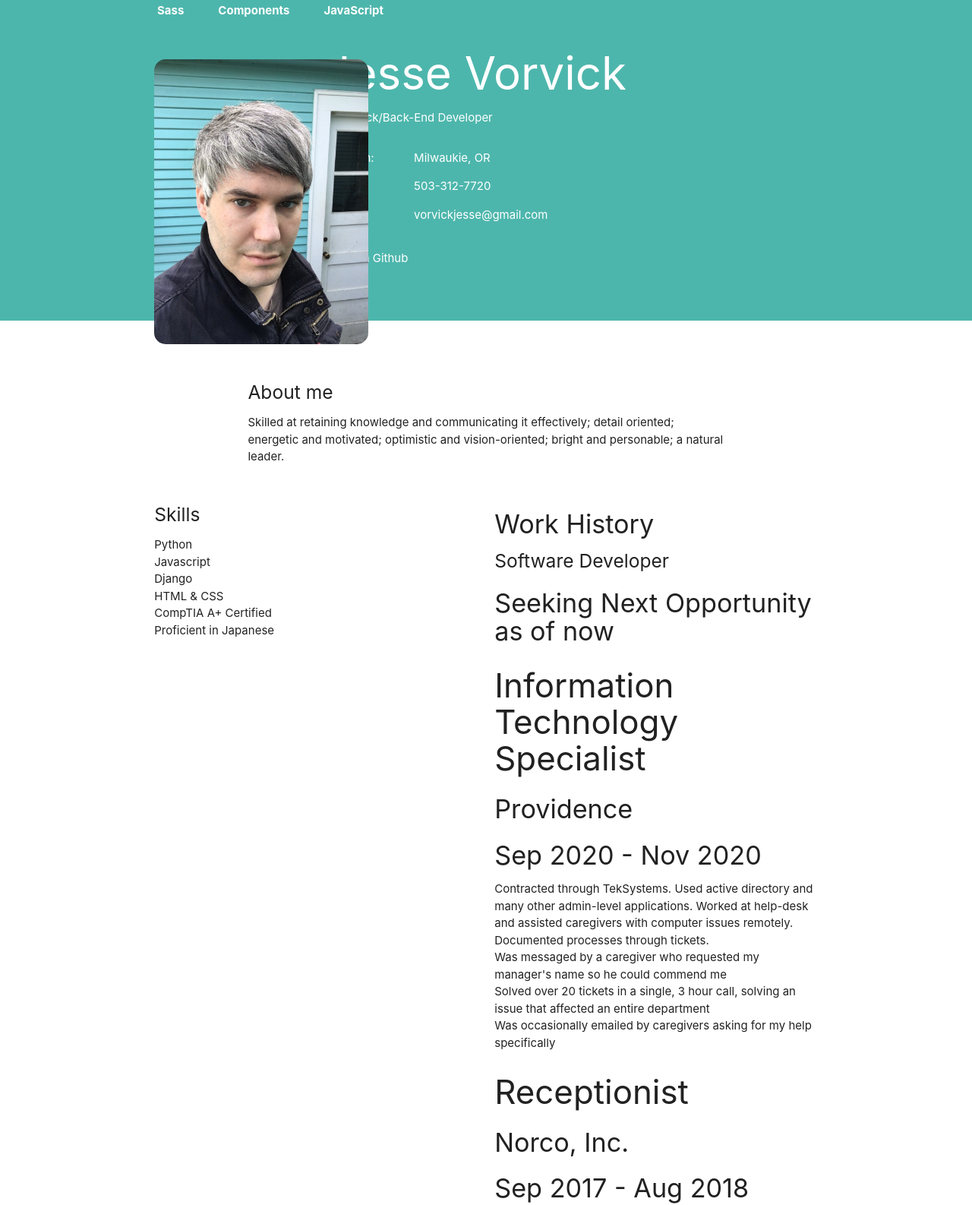
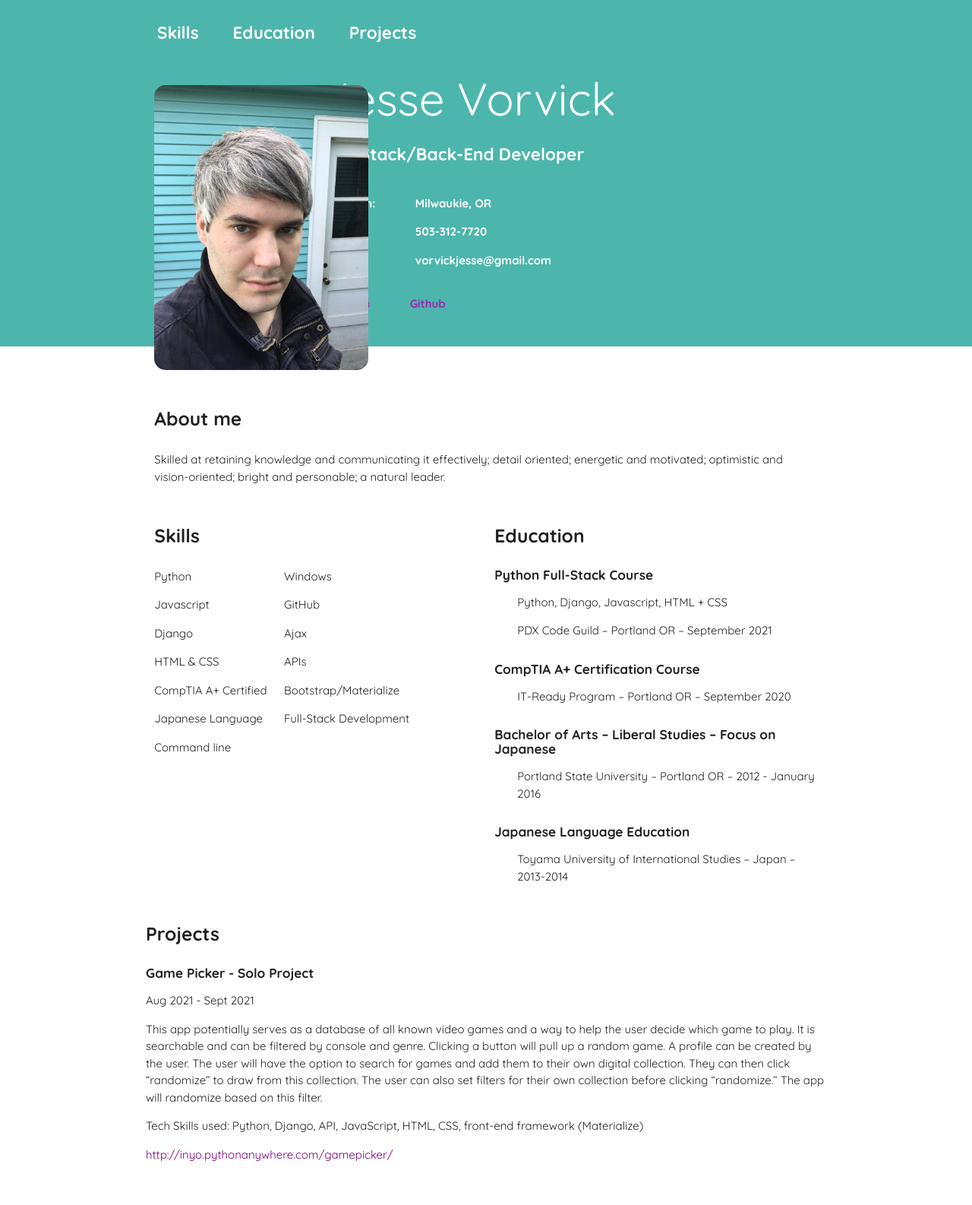
Before and after one commit to jvorvick/jvorvick.github.io, a plain HTML site: page index.html in a window 1280 px wide. Shown: the part 12-1598 px from the top of the page at 76% size. After the commit the page ends 1563 px from the top, so only its background shows below. Drawn offline with nearby package versions, Linux system fonts and the light colour scheme.

Commit message:
updated site

```diff
--- a/index.html
+++ b/index.html
@@ -17,21 +17,19 @@
     <div class="top-page-content container white-text">
       <div class="custom-header">
         <div class="custom-row">
-
-          <a class="white-text" href="sass.html">Sass</a>
-          <a class="white-text" href="badges.html">Components</a>
-          <a class="white-text" href="collapsible.html">JavaScript</a>
-
+          <a class="white-text" href="#skills">Skills</a>
+          <a class="white-text" href="#education">Education</a>
+          <a class="white-text" href="#projects">Projects</a>
         </div>
       </div>
-        <div class="row">
+      <div id="top-section" class="row">
         <div class="col s3">
           <img id="profile-pic" src="./IMG_0706.JPG" alt=""/>
         </div>
-        <div class="col s9">
-          <!-- <div class="row"> -->
+        <div id="main-info" class="col s9">
+
             <h4 class="text1">Jesse Vorvick</h4>
-            <p>Full-Stack/Back-End Developer</p>
+            <p id="occupation">Full-Stack/Back-End Developer</p>
             <div class="row custom-info">
 
               <div id="custom-info-names" class="col">
@@ -46,55 +44,102 @@
               </div>
 
             </div>
-            <a class="white-text" href="www.linkedin.com/in/jesse-vorvick">Linkedin</a>
-            <a class="white-text" href="https://github.com/jvorvick/jvorvick.github.io.git">Github</a>
-          <!-- </div> -->
+            <div class="row">
+              <div class="col">
+                <a class="purple-text profile-links" href="www.linkedin.com/in/jesse-vorvick">Linkedin</a>
+              </div>
+              <div id="github-link" class="col s6">
+                <a class="purple-text profile-links" href="https://github.com/jvorvick/jvorvick.github.io.git">Github</a>
+              </div>
+            </div>
         </div>
       </div>
     </div>
   </div>
   <div class="content container">
-    <div class="row container">
-      <br>
-      <br>
-      <h5>About me</h5>
-      <p>Skilled at retaining knowledge and communicating it effectively; detail oriented; energetic and motivated; optimistic and vision-oriented; bright and personable; a natural leader.</p>
+    <div class="row">
+      <div class="col">
+        <br>
+        <br>
+        <h5>About me</h5>
+        <p>Skilled at retaining knowledge and communicating it effectively; detail oriented; energetic and motivated; optimistic and vision-oriented; bright and personable; a natural leader.</p>
+      </div>
     </div>
     <div class="row">
-      <div class="col s6">
+      <div id="skills" class="col s6">
         <h5>Skills</h5>
-        <ul>
-          <li>Python</li>
-          <li>Javascript</li>
-          <li>Django</li>
-          <li>HTML & CSS</li>
-          <li>CompTIA A+ Certified</li>
-          <li>Proficient in Japanese</li>
-        </ul>
+        <div class="row">
+          <div class="skill-column col">
+            <p>Python</p>
+            <p>Javascript</p>
+            <p>Django</p>
+            <p>HTML & CSS</p>
+            <p>CompTIA A+ Certified</p>
+            <p>Japanese Language</p>
+            <p>Command line</p>
+          </div>
+          <div class="skill-column col">
+            <p>Windows</p>
+            <p>GitHub</p>
+            <p>Ajax</p>
+            <p>APIs</p>
+            <p>Bootstrap/Materialize</p>
+            <p>Full-Stack Development</p>
+          </div>
+        </div>
       </div>
-      <div class="col s6">
-        <h4>Work History</h4>
-              <h5>Software Developer</h5>
-              <h4>Seeking Next Opportunity as of now</h4>
-              <h3>Information Technology Specialist</h3>
-              <h4>Providence</h4>
-              <h4>Sep 2020 - Nov 2020</h4>
-              <ul>
-                Contracted through TekSystems. Used active directory and many other admin-level applications. Worked at help-desk and assisted caregivers with computer issues remotely. Documented processes through tickets.
-                <li>
-                  Was messaged by a caregiver who requested my manager's name so he could commend me
-              </li>
-              <li>
-                Solved over 20 tickets in a single, 3 hour call, solving an issue that affected an entire department
-              </li>
-              <li>
-                Was occasionally emailed by caregivers asking for my help specifically
-              </li>
-            </ul>
-            <h3>Receptionist</h3>
-            <h4>Norco, Inc.</h4>
-            <h4>Sep 2017 - Aug 2018</h4>
+      <div id="education" class="col s6">
+        <!-- <div>
+          <h5>Work History</h5>
+          <p>Software Developer</p>
+          <p>Seeking Next Opportunity as of now</p>
+          <p>Information Technology Specialist</p>
+          <h5>Providence</h5>
+          <h5>Sep 2020 - Nov 2020</h5>
+          <h5>Receptionist</h5>
+          <h5>Norco, Inc.</h5>
+          <h5>Sep 2017 - Aug 2018</h5>
+          <h5>Shigezo Japanese Restaurant</h5>
+          <h5>Pantry Position</h5>
+          <h5>June 2016 - Aug 2016</h5>
+          <h5>Fred Meyer Fuel Center</h5>
+          <h5>Work Crew</h5>
+          <h5>Nov 2015 - Dec 2015</h5>
+          <h5>Toyama University of International Studies</h5>
+          <h5>Assistant Teacher	</h5>
+          <h5>Jan 2014 - May 2014</h5>
+          <h5>Counter Point Martial Art</h5>
+          <h5>Assistant Instructor</h5>
+          <h5>2008 - 2013</h5>
+        </div> -->
+
+        <h5>Education</h5>
+        <h6>Python Full-Stack Course</h6>
+        <div class="edu-info">
+          <p>Python, Django, Javascript, HTML + CSS</p>
+          <p>PDX Code Guild – Portland OR – September 2021</p>
+        </div>
+        <h6>CompTIA A+ Certification Course</h6>
+        <div class="edu-info">
+          <p>IT-Ready Program – Portland OR – September 2020</p>
+        </div>
+        <h6>Bachelor of Arts – Liberal Studies – Focus on Japanese</h6>
+        <div class="edu-info">
+          <p>Portland State University – Portland OR – 2012 - January 2016</p>
+        </div>
+        <h6>Japanese Language Education</h6>
+        <div class="edu-info">
+          <p>Toyama University of International Studies – Japan – 2013-2014</p>
+        </div>
       </div>
+    </div>
+    <div id="projects" class="row">
+      <h5>Projects</h5>
+      <h6>Game Picker - Solo Project</h6>
+      <p>Aug 2021 - Sept 2021</p>
+      <p>This app potentially serves as a database of all known video games and a way to help the user decide which game to play. It is searchable and can be filtered by console and genre. Clicking a button will pull up a random game. A profile can be created by the user. The user will have the option to search for games and add them to their own digital collection. They can then click “randomize” to draw from this collection. The user can also set filters for their own collection before clicking “randomize.” The app will randomize based on this filter.</p>
+      <p>Tech Skills used: Python, Django, API, JavaScript, HTML, CSS, front-end framework (Materialize)</p>
+      <a href="http://inyo.pythonanywhere.com/gamepicker/" class="href">http://inyo.pythonanywhere.com/gamepicker/</a>
     </div>
   </div>
 </body>
--- a/style.css
+++ b/style.css
@@ -1,5 +1,20 @@
-/* * {
-  border: 1px solid red;
+@import url('https://fonts.googleapis.com/css2?family=Quicksand:wght@300;400;500;600;700&display=swap');
+
+* {
+  /* border: 1px solid red;  */
+  font-family: 'Quicksand', sans-serif;
+}
+
+html {
+  scroll-behavior: smooth;
+}
+
+a {
+  color: purple !important;
+}
+
+/* p {
+  font-size: 1.2rem;
 } */
 
 /* .col {
@@ -24,16 +39,36 @@
 .custom-header {
   display: flex;
   padding: 1rem;
+  padding-top: 2.5rem;
   text-decoration: none;
 }
 
 .custom-header a {
   padding-right: 3rem;
+  font-size: 1.5rem;
+  font-weight: bold;
+}
+
+.custom-row {
+  display: flex;
+}
+
+#top-section {
+
+}
+
+#main-info {
+
+}
+
+#occupation {
+  font-size: 1.5rem;
   font-weight: bold;
 }
 
 .custom-info {
-  margin: 1rem;
+  margin: 1em;
+  font-weight: bold;
 }
 
 /* #custom-info-names {
@@ -44,8 +79,35 @@
   margin-left: 2rem;
 }
 
-.custom-row {
-  display: flex;
+#github-link {
+  margin-left: 2rem;
+}
+
+#left-column p, #left-column a {
+  margin-left: 2rem;
+}
+
+.skill-column p:first-child {
+  margin-top: 0 !important;
+}
+
+.profile-links {
+  font-weight: bold;
+}
+
+h5 {
+  font-weight: bold !important;
+  margin-bottom: 2rem !important;
+}
+
+h6 {
+  font-weight: bold !important;
+  /* font-size: 1.5rem !important; */
+}
+
+.edu-info {
+  margin-left: 2rem;
+  margin-bottom: 2rem;
 }
 
 .text1 {
```
